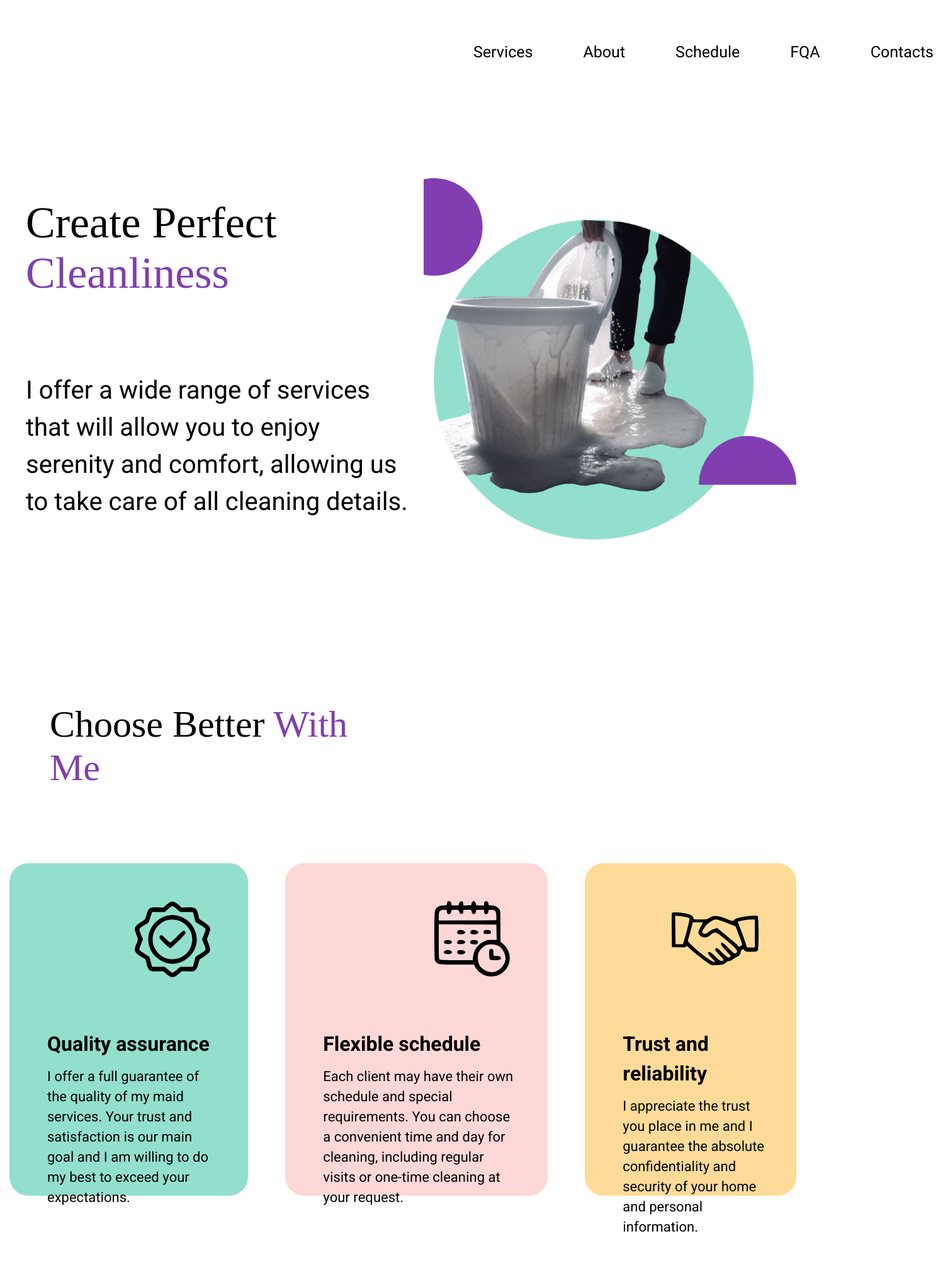
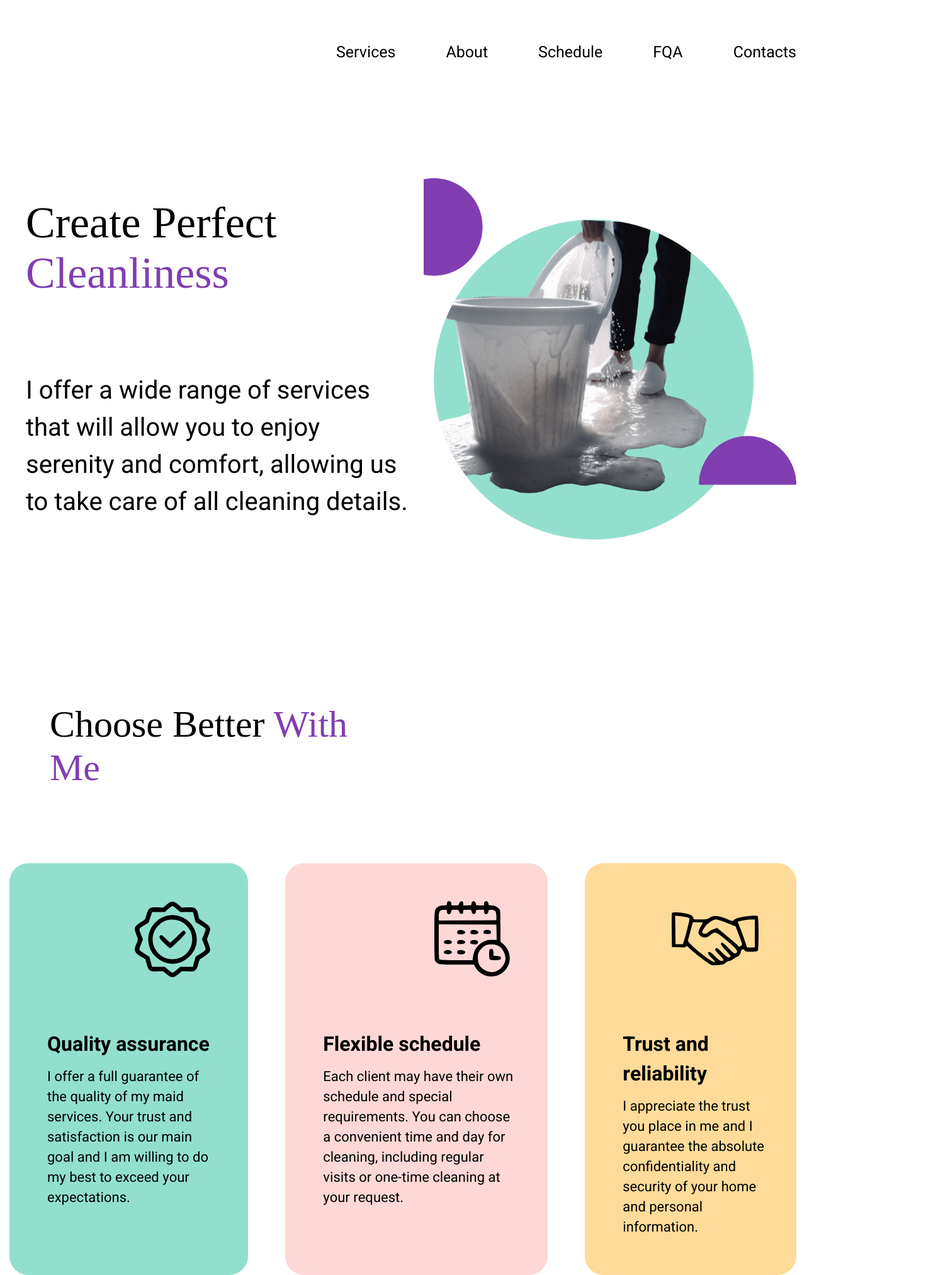
Before and after one commit to mr-manson/test-fel, a plain HTML site: page index.html in a window 1280 px wide. Shown: the top 2025 px of the page at 63% size, 1498 px wide, since content can reach past the window. Drawn offline with Linux system fonts and the light colour scheme; a web font is replaced by a local one.

Commit message:
somme fix

```diff
--- a/style/style.scss
+++ b/style/style.scss
@@ -40,7 +40,7 @@ h2 {
 
 .nav-container {
   padding: 0 15px;
-  width: 1498px;
+  max-width: 1498px;
   margin: 0 auto;
 }
 
@@ -109,7 +109,7 @@ h2 {
 
 .choose-cards-item {
   max-width: 528px;
-  max-height: 528px;
+  max-height: auto;
   padding: 60px;
   border-radius: $general-radius;
 
@@ -208,7 +208,7 @@ h2 {
 .services-cards-item {
   position: relative;
   max-width: 521px;
-  max-height: 653px;
+  max-height: auto;
   padding: 51px 33px;
   border-radius: $general-radius;
   background-color: #93dfcd;
```
Also changed, not shown: css/style.css, 1 other file.
